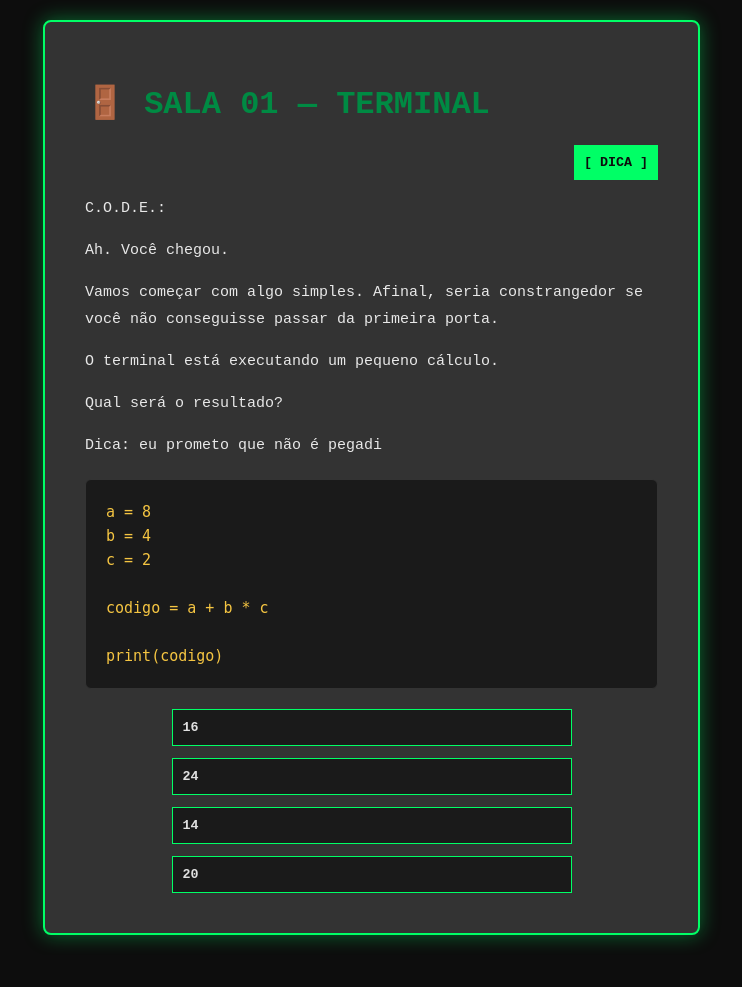
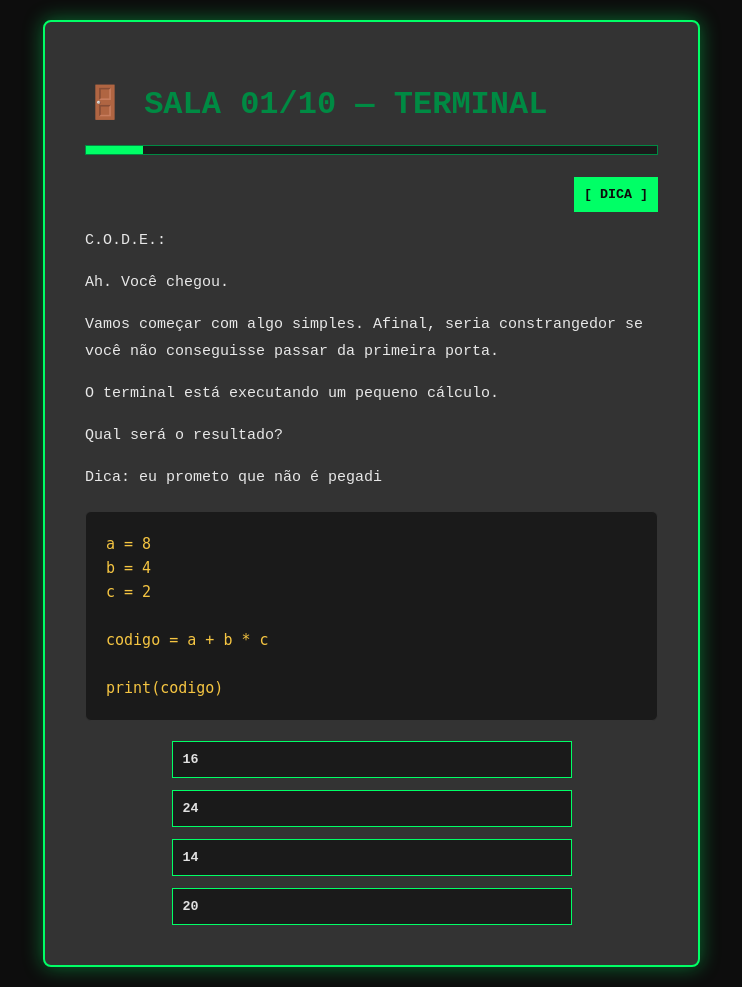
Before and after one commit to nagelamartins/Projeto_Integrador_II-Escape_Room, a Flask app: page /sala1 in a window 1280 px wide. Shown: the whole page, without its empty margins (232-974 px from the left). Before the commit the page ends 946 px from the top, so only its background shows below. Run offline with Flask 3, Linux system fonts and the light colour scheme; the visitor is signed in with stand-in values (Sample User, id 1).

Commit message:
Adiciona barra de progresso nas salas.

```diff
--- a/static/css/style.css
+++ b/static/css/style.css
@@ -134,3 +134,21 @@ a {
     display: block;
     margin-left: auto;
 }
+
+progress {
+    width: 100%;
+    height: 10px;
+    margin-bottom: 20px;
+    appearance: none;
+    border: 1px solid #008a43;
+    background-color: #1a1a1a;
+}
+progress::-webkit-progress-bar {
+    background-color: #1a1a1a;
+}
+progress::-webkit-progress-value {
+    background-color: #00ff66;
+}
+progress::-moz-progress-bar {
+    background-color: #00ff66;
+}
--- a/templates/sala1.html
+++ b/templates/sala1.html
@@ -8,7 +8,8 @@
 <body>
     <main>
         <div class="terminal-window tema-claro">
-            <h1>🚪 SALA 01 — TERMINAL</h1>
+            <h1>🚪 SALA 01/10 — TERMINAL</h1>
+            <progress value="1" max="10"></progress>
 
             {% if erro %}
                 <p class="erro">{{ erro }}</p>
--- a/templates/sala10.html
+++ b/templates/sala10.html
@@ -8,7 +8,8 @@
 <body>
     <main>
         <div class="terminal-window tema-claro">
-            <h1>🔐 SALA 10 — ACESSO FINAL</h1>
+            <h1>🔐 SALA 10/10 — ACESSO FINAL</h1>
+            <progress value="10" max="10"></progress>
 
             {% if erro %}
                 <p class="erro">{{ erro }}</p>
--- a/templates/sala2.html
+++ b/templates/sala2.html
@@ -8,7 +8,8 @@
 <body>
     <main>
         <div class="terminal-window tema-claro">
-            <h1>🧩 SALA 02 — MENSAGEM OCULTA</h1>
+            <h1>🧩 SALA 02/10 — MENSAGEM OCULTA</h1>
+            <progress value="2" max="10"></progress>
 
             {% if erro %}
                 <p class="erro">{{ erro }}</p>
--- a/templates/sala3.html
+++ b/templates/sala3.html
@@ -8,7 +8,8 @@
 <body>
     <main>
         <div class="terminal-window tema-claro">
-            <h1>🚦 SALA 03 — ACESSO RESTRITO</h1>
+            <h1>🚦 SALA 03/10 — ACESSO RESTRITO</h1>
+            <progress value="3" max="10"></progress>
 
             {% if erro %}
                 <p class="erro">{{ erro }}</p>
--- a/templates/sala4.html
+++ b/templates/sala4.html
@@ -8,7 +8,8 @@
 <body>
     <main>
         <div class="terminal-window tema-claro">
-            <h1>🔢 SALA 04 — PAINEL NUMÉRICO</h1>
+            <h1>🔢 SALA 04/10 — PAINEL NUMÉRICO</h1>
+            <progress value="4" max="10"></progress>
 
             {% if erro %}
                 <p class="erro">{{ erro }}</p>
--- a/templates/sala5.html
+++ b/templates/sala5.html
@@ -8,7 +8,8 @@
 <body>
     <main>
         <div class="terminal-window tema-claro">
-            <h1>🗃️ SALA 05 — ARQUIVO</h1>
+            <h1>🗃️ SALA 05/10 — ARQUIVO</h1>
+            <progress value="5" max="10"></progress>
 
             {% if erro %}
                 <p class="erro">{{ erro }}</p>
--- a/templates/sala6.html
+++ b/templates/sala6.html
@@ -8,7 +8,8 @@
 <body>
     <main>
         <div class="terminal-window tema-claro">
-            <h1>⏳ SALA 06 — CONTAGEM REGRESSIVA</h1>
+            <h1>⏳ SALA 06/10 — CONTAGEM REGRESSIVA</h1>
+            <progress value="6" max="10"></progress>
 
             {% if erro %}
                 <p class="erro">{{ erro }}</p>
--- a/templates/sala7.html
+++ b/templates/sala7.html
@@ -8,7 +8,8 @@
 <body>
     <main>
         <div class="terminal-window tema-claro">
-            <h1>⚙️ SALA 07 — MÁQUINA MISTERIOSA</h1>
+            <h1>⚙️ SALA 07/10 — MÁQUINA MISTERIOSA</h1>
+            <progress value="7" max="10"></progress>
 
             {% if erro %}
                 <p class="erro">{{ erro }}</p>
--- a/templates/sala8.html
+++ b/templates/sala8.html
@@ -8,7 +8,8 @@
 <body>
     <main>
         <div class="terminal-window tema-claro">
-            <h1>🕵️ SALA 08 — NÚMEROS SUSPEITOS</h1>
+            <h1>🕵️ SALA 08/10 — NÚMEROS SUSPEITOS</h1>
+            <progress value="8" max="10"></progress>
 
             {% if erro %}
                 <p class="erro">{{ erro }}</p>
--- a/templates/sala9.html
+++ b/templates/sala9.html
@@ -8,7 +8,8 @@
 <body>
     <main>
         <div class="terminal-window tema-claro">
-            <h1>🗄️ SALA 09 — COFRE DOS AGENTES</h1>
+            <h1>🗄️ SALA 09/10 — COFRE DOS AGENTES</h1>
+            <progress value="9" max="10"></progress>
 
             {% if erro %}
                 <p class="erro">{{ erro }}</p>
```
